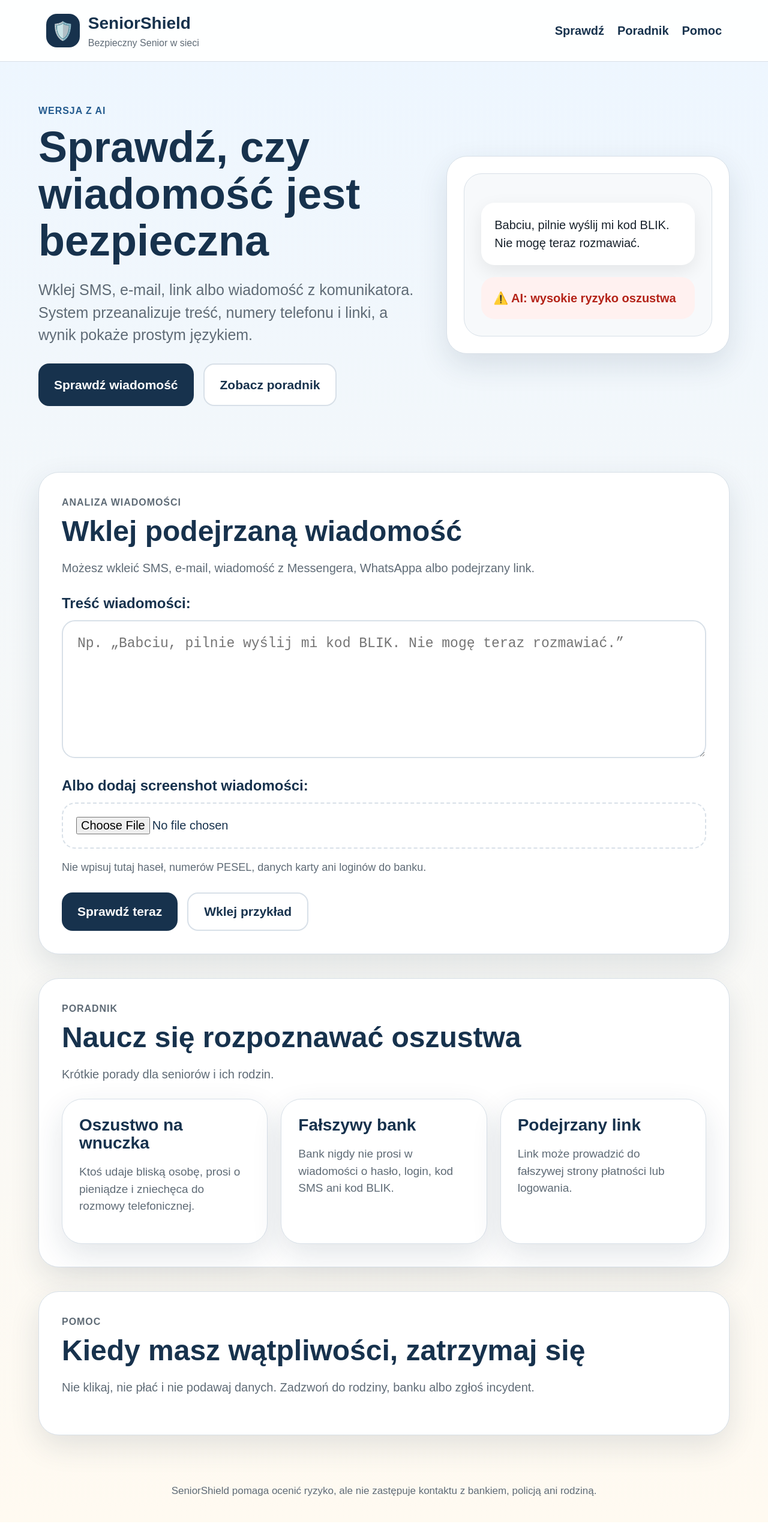
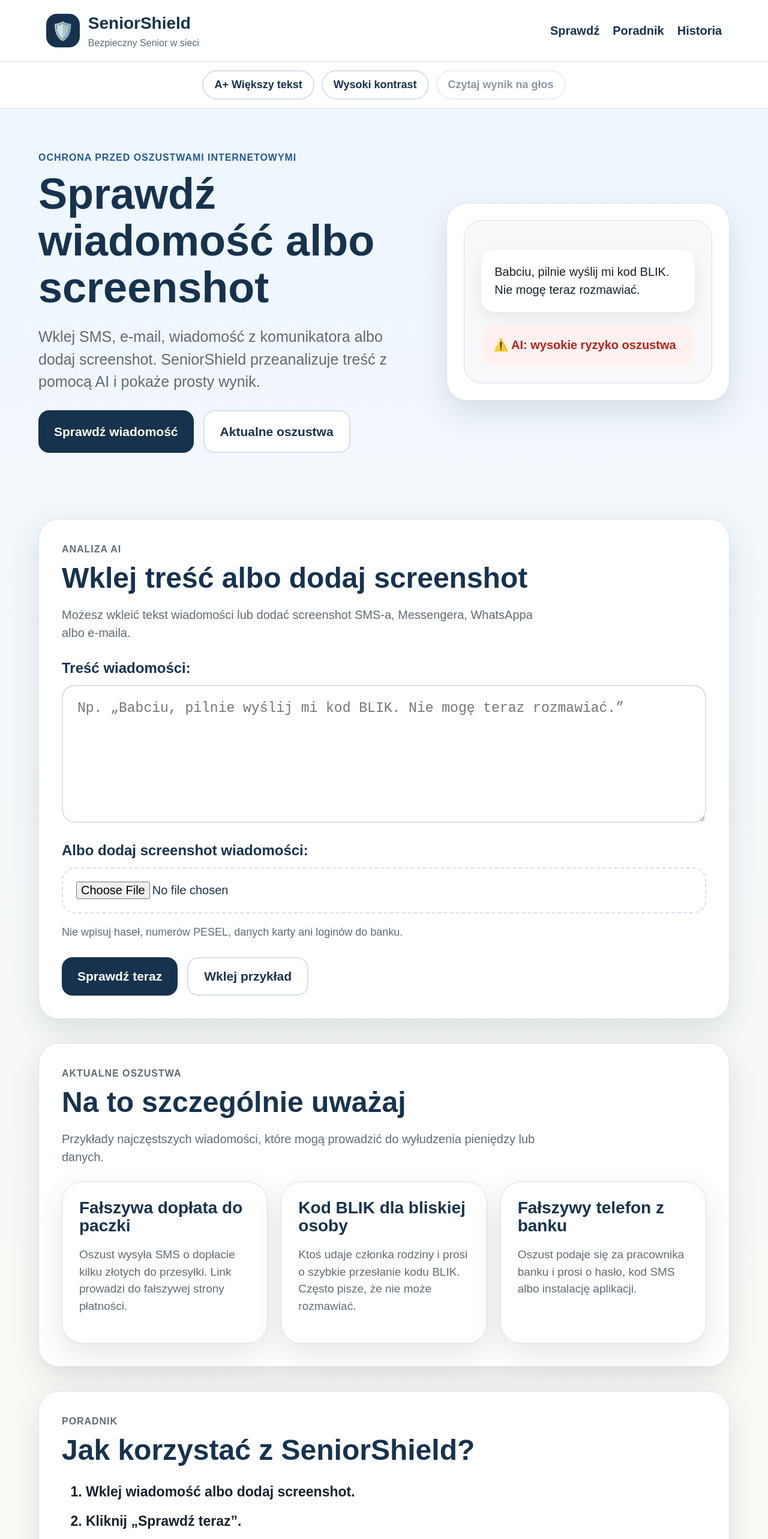
Before and after one commit to Ayerka/seniorshield-ai, a Next.js app: page / in a window 1280 px wide. Shown: the top 2566 px of the page at 60% size. Before the commit the page ends 2538 px from the top, so only its background shows below. Built offline with nearby package versions, Linux system fonts and the light colour scheme.

Commit message:
Add SeniorShield 2 features

```diff
--- a/app/globals.css
+++ b/app/globals.css
@@ -264,3 +264,206 @@
   .cards-grid { grid-template-columns: 1fr; }
   .section-card { padding: 24px; }
 }
+.accessibility-bar {
+  position: sticky;
+  top: 93px;
+  z-index: 15;
+  background: #ffffff;
+  border-bottom: 1px solid var(--border);
+  display: flex;
+  gap: 12px;
+  justify-content: center;
+  padding: 14px 6vw;
+  flex-wrap: wrap;
+}
+
+.accessibility-bar button {
+  border: 2px solid var(--border);
+  background: white;
+  color: var(--navy);
+  border-radius: 999px;
+  padding: 12px 18px;
+  font-size: 18px;
+  font-weight: 900;
+  cursor: pointer;
+}
+
+.accessibility-bar button:disabled {
+  opacity: 0.5;
+  cursor: not-allowed;
+}
+
+.large-text-mode {
+  font-size: 24px;
+}
+
+.large-text-mode .button,
+.large-text-mode textarea,
+.large-text-mode input,
+.large-text-mode p,
+.large-text-mode li {
+  font-size: 1.15em;
+}
+
+.high-contrast-mode {
+  background: #000000 !important;
+  color: #ffffff !important;
+}
+
+.high-contrast-mode .topbar,
+.high-contrast-mode .accessibility-bar,
+.high-contrast-mode .section-card,
+.high-contrast-mode .hero-card,
+.high-contrast-mode .info-card,
+.high-contrast-mode .phone-card,
+.high-contrast-mode .report-card,
+.high-contrast-mode .history-item {
+  background: #000000 !important;
+  color: #ffffff !important;
+  border-color: #ffffff !important;
+}
+
+.high-contrast-mode h1,
+.high-contrast-mode h2,
+.high-contrast-mode h3,
+.high-contrast-mode h4,
+.high-contrast-mode strong,
+.high-contrast-mode a,
+.high-contrast-mode p,
+.high-contrast-mode li,
+.high-contrast-mode span,
+.high-contrast-mode label {
+  color: #ffffff !important;
+}
+
+.high-contrast-mode .primary {
+  background: #ffffff !important;
+  color: #000000 !important;
+}
+
+.high-contrast-mode .secondary,
+.high-contrast-mode .accessibility-bar button {
+  background: #000000 !important;
+  color: #ffffff !important;
+  border-color: #ffffff !important;
+}
+
+input[type="file"] {
+  width: 100%;
+  background: var(--white);
+  border: 2px dashed var(--border);
+  border-radius: 22px;
+  padding: 22px;
+  font-size: 20px;
+  color: var(--navy);
+}
+
+.image-preview-box {
+  margin-top: 20px;
+  background: #f7f9fb;
+  border: 1px solid var(--border);
+  border-radius: 24px;
+  padding: 20px;
+}
+
+.image-preview-box p {
+  font-weight: 900;
+  color: var(--navy);
+  margin-top: 0;
+}
+
+.image-preview-box img {
+  width: 100%;
+  max-height: 420px;
+  object-fit: contain;
+  border-radius: 18px;
+  border: 1px solid var(--border);
+  background: white;
+  margin-bottom: 16px;
+}
+
+.report-grid {
+  display: grid;
+  grid-template-columns: repeat(3, 1fr);
+  gap: 18px;
+  margin: 24px 0;
+}
+
+.report-card {
+  background: rgba(255, 255, 255, 0.65);
+  border: 1px solid var(--border);
+  border-radius: 22px;
+  padding: 20px;
+}
+
+.report-card strong {
+  display: block;
+  color: var(--navy);
+  margin-bottom: 8px;
+}
+
+.report-card span {
+  font-size: 30px;
+  font-weight: 900;
+}
+
+.steps-list {
+  font-size: 23px;
+  font-weight: 700;
+}
+
+.steps-list li {
+  margin: 14px 0;
+}
+
+.history-list {
+  display: grid;
+  gap: 16px;
+}
+
+.history-item {
+  padding: 20px;
+  border-radius: 22px;
+  border: 1px solid var(--border);
+  background: white;
+}
+
+.history-item strong {
+  display: block;
+  margin-bottom: 6px;
+}
+
+.history-item span {
+  color: var(--muted);
+  font-size: 16px;
+}
+
+.history-item p {
+  margin-bottom: 0;
+}
+
+.history-item.red {
+  border-color: #ffb4ab;
+  background: var(--red-bg);
+}
+
+.history-item.yellow,
+.history-item.orange {
+  border-color: #ffd28a;
+  background: var(--orange-bg);
+}
+
+.history-item.green {
+  border-color: #9dd9ad;
+  background: var(--green-bg);
+}
+
+@media (max-width: 880px) {
+  .accessibility-bar {
+    position: static;
+  }
+
+  .report-grid {
+    grid-template-columns: 1fr;
+  }
+}
--- a/app/page.js
+++ b/app/page.js
@@ -1,16 +1,47 @@
 "use client";
 
-import { useState } from "react";
+import { useEffect, useState } from "react";
 
-const example = "Babciu, jestem w kłopotach. Potrzebuję szybko 800 zł BLIK-iem. Nie dzwoń, później wszystko wyjaśnię. Mój nowy numer to 600 123 456.";
+const example =
+  "Babciu, jestem w kłopotach. Potrzebuję szybko 800 zł BLIK-iem. Nie dzwoń, później wszystko wyjaśnię. Mój nowy numer to 600 123 456.";
+
+const scamCards = [
+  {
+    title: "Fałszywa dopłata do paczki",
+    text: "Oszust wysyła SMS o dopłacie kilku złotych do przesyłki. Link prowadzi do fałszywej strony płatności."
+  },
+  {
+    title: "Kod BLIK dla bliskiej osoby",
+    text: "Ktoś udaje członka rodziny i prosi o szybkie przesłanie kodu BLIK. Często pisze, że nie może rozmawiać."
+  },
+  {
+    title: "Fałszywy telefon z banku",
+    text: "Oszust podaje się za pracownika banku i prosi o hasło, kod SMS albo instalację aplikacji."
+  }
+];
 
 export default function Home() {
   const [message, setMessage] = useState("");
   const [imagePreview, setImagePreview] = useState("");
   const [imageDataUrl, setImageDataUrl] = useState("");
   const [result, setResult] = useState(null);
+  const [history, setHistory] = useState([]);
+  const [largeText, setLargeText] = useState(false);
+  const [highContrast, setHighContrast] = useState(false);
   const [loading, setLoading] = useState(false);
   const [error, setError] = useState("");
+
+  useEffect(() => {
+    const saved = localStorage.getItem("seniorshield-history");
+    if (saved) {
+      setHistory(JSON.parse(saved));
+    }
+  }, []);
+
+  useEffect(() => {
+    document.body.classList.toggle("large-text-mode", largeText);
+    document.body.classList.toggle("high-contrast-mode", highContrast);
+  }, [largeText, highContrast]);
 
   async function analyze() {
     setError("");
@@ -39,12 +70,25 @@
       }
 
       setResult(data);
+
+      const newItem = {
+        date: new Date().toLocaleString("pl-PL"),
+        riskLabel: data.riskLabel,
+        riskScore: data.riskScore,
+        riskColor: data.riskColor,
+        preview: message ? message.slice(0, 80) : "Analiza screenshota"
+      };
+
+      const updatedHistory = [newItem, ...history].slice(0, 5);
+      setHistory(updatedHistory);
+      localStorage.setItem("seniorshield-history", JSON.stringify(updatedHistory));
     } catch (err) {
       setError(err.message);
     } finally {
       setLoading(false);
     }
   }
+
   function handleImageUpload(event) {
     const file = event.target.files?.[0];
 
@@ -58,9 +102,9 @@
     const reader = new FileReader();
 
     reader.onload = () => {
-    const result = reader.result;
-    setImageDataUrl(result);
-    setImagePreview(result);
+      const fileResult = reader.result;
+      setImageDataUrl(fileResult);
+      setImagePreview(fileResult);
       setError("");
     };
 
@@ -71,10 +115,52 @@
     setImageDataUrl("");
     setImagePreview("");
   }
+
+  function readResultAloud() {
+    if (!result) return;
+
+    const text = `
+      ${result.title}.
+      ${result.riskLabel}. Ocena ${result.riskScore} na 10.
+      ${result.simpleExplanation}.
+      Co zrobić teraz: ${result.actions?.join(". ")}
+    `;
+
+    window.speechSynthesis.cancel();
+    const speech = new SpeechSynthesisUtterance(text);
+    speech.lang = "pl-PL";
+    speech.rate = 0.9;
+    window.speechSynthesis.speak(speech);
+  }
+
+  async function copyFamilyMessage() {
+    if (!result?.familyMessage) return;
+
+    await navigator.clipboard.writeText(result.familyMessage);
+    alert("Wiadomość do rodziny została skopiowana.");
+  }
+
+  function openSms() {
+    if (!result?.familyMessage) return;
+    window.location.href = `sms:?&body=${encodeURIComponent(result.familyMessage)}`;
+  }
+
+  function openWhatsApp() {
+    if (!result?.familyMessage) return;
+    window.open(`https://wa.me/?text=${encodeURIComponent(result.familyMessage)}`, "_blank");
+  }
+
+  function clearHistory() {
+    setHistory([]);
+    localStorage.removeItem("seniorshield-history");
+  }
+
   const riskClass =
-    result?.riskColor === "red" ? "red" :
-    result?.riskColor === "yellow" ? "orange" :
-    "green";
+    result?.riskColor === "red"
+      ? "red"
+      : result?.riskColor === "yellow"
+      ? "orange"
+      : "green";
 
   return (
     <>
@@ -86,25 +172,38 @@
             <span>Bezpieczny Senior w sieci</span>
           </div>
         </div>
+
         <nav>
           <a href="#sprawdz">Sprawdź</a>
           <a href="#edukacja">Poradnik</a>
-          <a href="#pomoc">Pomoc</a>
+          <a href="#historia">Historia</a>
         </nav>
       </header>
+
+      <div className="accessibility-bar">
+        <button onClick={() => setLargeText(!largeText)}>
+          {largeText ? "A− Normalny tekst" : "A+ Większy tekst"}
+        </button>
+        <button onClick={() => setHighContrast(!highContrast)}>
+          {highContrast ? "Wyłącz kontrast" : "Wysoki kontrast"}
+        </button>
+        <button onClick={readResultAloud} disabled={!result}>
+          Czytaj wynik na głos
+        </button>
+      </div>
 
       <main>
         <section className="hero">
           <div>
-            <p className="eyebrow">Wersja z AI</p>
-            <h1>Sprawdź, czy wiadomość jest bezpieczna</h1>
+            <p className="eyebrow">Ochrona przed oszustwami internetowymi</p>
+            <h1>Sprawdź wiadomość albo screenshot</h1>
             <p className="lead">
-              Wklej SMS, e-mail, link albo wiadomość z komunikatora. System przeanalizuje treść,
-              numery telefonu i linki, a wynik pokaże prostym językiem.
+              Wklej SMS, e-mail, wiadomość z komunikatora albo dodaj screenshot.
+              SeniorShield przeanalizuje treść z pomocą AI i pokaże prosty wynik.
             </p>
             <div className="hero-actions">
               <a className="button primary" href="#sprawdz">Sprawdź wiadomość</a>
-              <a className="button secondary" href="#edukacja">Zobacz poradnik</a>
+              <a className="button secondary" href="#aktualne">Aktualne oszustwa</a>
             </div>
           </div>
 
@@ -120,10 +219,11 @@
 
         <section id="sprawdz" className="section-card">
           <div className="section-heading">
-            <p className="eyebrow">Analiza wiadomości</p>
-            <h2>Wklej podejrzaną wiadomość</h2>
+            <p className="eyebrow">Analiza AI</p>
+            <h2>Wklej treść albo dodaj screenshot</h2>
             <p>
-              Możesz wkleić SMS, e-mail, wiadomość z Messengera, WhatsAppa albo podejrzany link.
+              Możesz wkleić tekst wiadomości lub dodać screenshot SMS-a, Messengera,
+              WhatsAppa albo e-maila.
             </p>
           </div>
 
@@ -134,8 +234,8 @@
             onChange={(e) => setMessage(e.target.value)}
             placeholder="Np. „Babciu, pilnie wyślij mi kod BLIK. Nie mogę teraz rozmawiać.”"
           />
+
           <label htmlFor="screenshot">Albo dodaj screenshot wiadomości:</label>
-
           <input
             id="screenshot"
             type="file"
@@ -152,8 +252,9 @@
               </button>
             </div>
           )}
+
           <p className="privacy-note">
-            Nie wpisuj tutaj haseł, numerów PESEL, danych karty ani loginów do banku.
+            Nie wpisuj haseł, numerów PESEL, danych karty ani loginów do banku.
           </p>
 
           <div className="buttons-row">
@@ -177,8 +278,25 @@
           {result && (
             <div className={`result ${riskClass}`}>
               <h3>{result.title}</h3>
-              <div className="status">{result.riskLabel} — {result.riskScore}/10</div>
+              <div className="status">
+                {result.riskLabel} — {result.riskScore}/10
+              </div>
               <p>{result.simpleExplanation}</p>
+
+              <div className="report-grid">
+                <div className="report-card">
+                  <strong>Ocena ryzyka</strong>
+                  <span>{result.riskScore}/10</span>
+                </div>
+                <div className="report-card">
+                  <strong>Wykryte telefony</strong>
+                  <span>{result.detectedPhones?.length || 0}</span>
+                </div>
+                <div className="report-card">
+                  <strong>Wykryte linki</strong>
+                  <span>{result.detectedLinks?.length || 0}</span>
+                </div>
+              </div>
 
               <div className="badge-list">
                 {result.detectedPhones?.map((phone) => (
@@ -191,51 +309,97 @@
 
               <h4>Dlaczego ostrzegamy?</h4>
               <ul>
-                {result.reasons?.map((reason, index) => <li key={index}>{reason}</li>)}
+                {result.reasons?.map((reason, index) => (
+                  <li key={index}>{reason}</li>
+                ))}
               </ul>
 
               <h4>Co zrobić teraz?</h4>
               <ul>
-                {result.actions?.map((action, index) => <li key={index}>{action}</li>)}
+                {result.actions?.map((action, index) => (
+                  <li key={index}>{action}</li>
+                ))}
               </ul>
 
               <h4>Gotowa wiadomość do rodziny</h4>
               <p>{result.familyMessage}</p>
+
+              <div className="buttons-row">
+                <button className="button primary" onClick={copyFamilyMessage}>
+                  Skopiuj do rodziny
+                </button>
+                <button className="button secondary" onClick={openSms}>
+                  Otwórz SMS
+                </button>
+                <button className="button secondary" onClick={openWhatsApp}>
+                  Otwórz WhatsApp
+                </button>
+                <button className="button secondary" onClick={readResultAloud}>
+                  Czytaj na głos
+                </button>
+              </div>
             </div>
           )}
+        </section>
+
+        <section id="aktualne" className="section-card">
+          <div className="section-heading">
+            <p className="eyebrow">Aktualne oszustwa</p>
+            <h2>Na to szczególnie uważaj</h2>
+            <p>Przykłady najczęstszych wiadomości, które mogą prowadzić do wyłudzenia pieniędzy lub danych.</p>
+          </div>
+
+          <div className="cards-grid">
+            {scamCards.map((card) => (
+              <article className="info-card" key={card.title}>
+                <h3>{card.title}</h3>
+                <p>{card.text}</p>
+              </article>
+            ))}
+          </div>
         </section>
 
         <section id="edukacja" className="section-card">
           <div className="section-heading">
             <p className="eyebrow">Poradnik</p>
-            <h2>Naucz się rozpoznawać oszustwa</h2>
-            <p>Krótkie porady dla seniorów i ich rodzin.</p>
+            <h2>Jak korzystać z SeniorShield?</h2>
           </div>
 
-          <div className="cards-grid">
-            <article className="info-card">
-              <h3>Oszustwo na wnuczka</h3>
-              <p>Ktoś udaje bliską osobę, prosi o pieniądze i zniechęca do rozmowy telefonicznej.</p>
-            </article>
-            <article className="info-card">
-              <h3>Fałszywy bank</h3>
-              <p>Bank nigdy nie prosi w wiadomości o hasło, login, kod SMS ani kod BLIK.</p>
-            </article>
-            <article className="info-card">
-              <h3>Podejrzany link</h3>
-              <p>Link może prowadzić do fałszywej strony płatności lub logowania.</p>
-            </article>
-          </div>
+          <ol className="steps-list">
+            <li>Wklej wiadomość albo dodaj screenshot.</li>
+            <li>Kliknij „Sprawdź teraz”.</li>
+            <li>Przeczytaj alert i powody ostrzeżenia.</li>
+            <li>Nie klikaj linków i nie wysyłaj pieniędzy, jeśli wynik jest podejrzany.</li>
+            <li>Skopiuj wiadomość do rodziny i poproś o pomoc.</li>
+          </ol>
         </section>
 
-        <section id="pomoc" className="section-card">
+        <section id="historia" className="section-card">
           <div className="section-heading">
-            <p className="eyebrow">Pomoc</p>
-            <h2>Kiedy masz wątpliwości, zatrzymaj się</h2>
-            <p>
-              Nie klikaj, nie płać i nie podawaj danych. Zadzwoń do rodziny, banku albo zgłoś incydent.
-            </p>
+            <p className="eyebrow">Historia</p>
+            <h2>Ostatnie analizy</h2>
+            <p>Historia jest zapisywana tylko w tej przeglądarce, bez logowania.</p>
           </div>
+
+          {history.length === 0 ? (
+            <p>Nie ma jeszcze zapisanych analiz.</p>
+          ) : (
+            <div className="history-list">
+              {history.map((item, index) => (
+                <div className={`history-item ${item.riskColor}`} key={index}>
+                  <strong>{item.riskLabel} — {item.riskScore}/10</strong>
+                  <span>{item.date}</span>
+                  <p>{item.preview}</p>
+                </div>
+              ))}
+            </div>
+          )}
+
+          {history.length > 0 && (
+            <button className="button secondary" onClick={clearHistory}>
+              Wyczyść historię
+            </button>
+          )}
         </section>
       </main>
 
```
Lines whose indentation alone changed are shown as unchanged.
